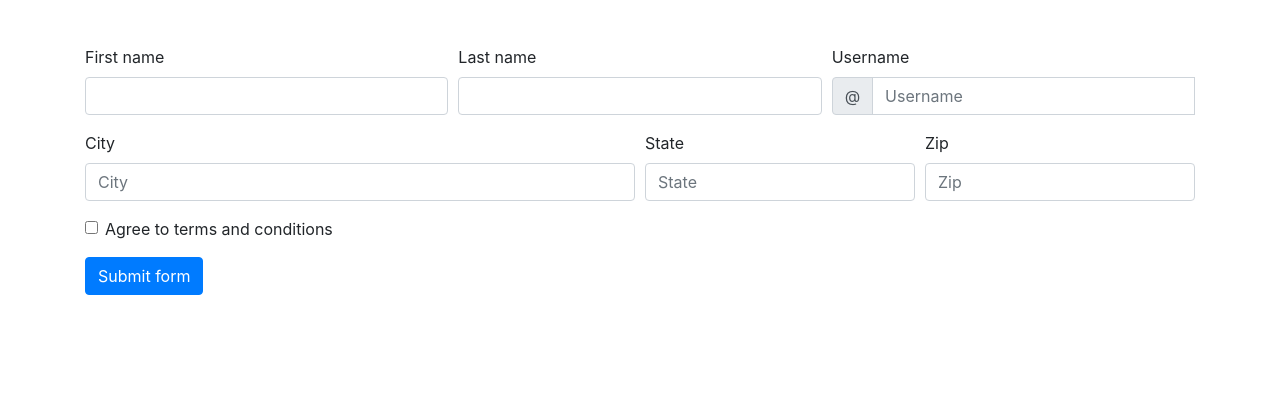
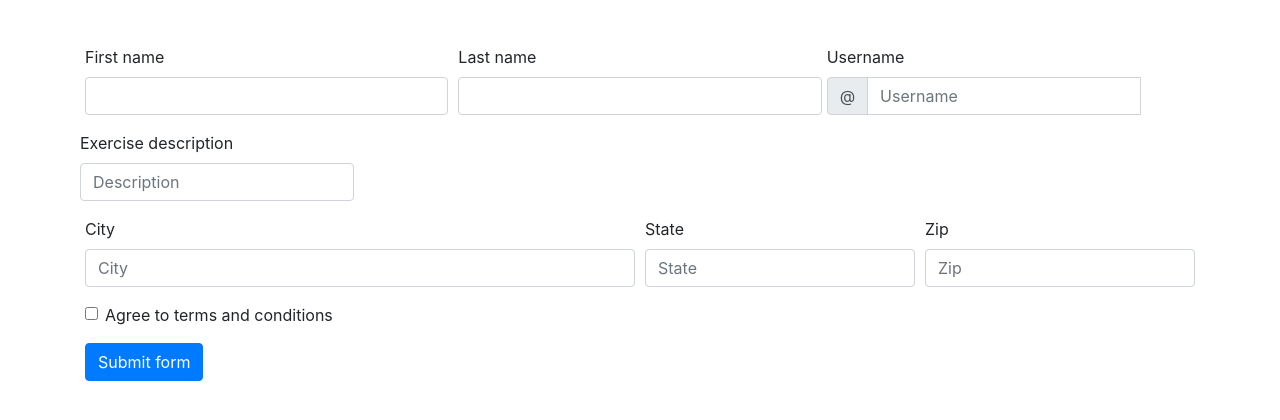
Before and after one commit to jjsanmartino03/mern-exercise-tracker, a React app in the folder mern-tutorial/: page /create in a window 1280 px wide. Shown: the part 178-598 px from the top of the page. Built offline with nearby package versions, Linux system fonts and the light colour scheme.

Commit message:
Played around and learned with Formik

```diff
--- a/mern-tutorial/src/components/CreateExerciseForm.js
+++ b/mern-tutorial/src/components/CreateExerciseForm.js
@@ -1,16 +1,20 @@
 import React from "react";
-import { Formik, Field } from "formik";
+import { Formik, useField, Field } from "formik";
 import { Form, Col, Row, InputGroup, Button } from "react-bootstrap";
 import * as yup from "yup";
 import DatePicker from "react-datepicker";
 import "react-datepicker/dist/react-datepicker.css";
+import { MyUsernameField, DescriptionField } from "./CreateExerciseFormElements";
 
 const schema = yup.object({
-  username: yup.string().required(),
+  username: yup.string().required("Hey bro username required"),
   description: yup.string().required(),
-  duration: yup.string().required(),
-  date: yup.string().required(),
+  duration: yup.number().required(),
+  date: yup.date().required(),
 });
+
+
+
 
 class CreateExerciseForm extends React.Component {
   handleSubmit = (values) => {
@@ -62,26 +66,20 @@ class CreateExerciseForm extends React.Component {
 
                   <Form.Control.Feedback>Looks good!</Form.Control.Feedback>
                 </Form.Group>
-                <Form.Group as={Col} md="4" controlId="validationFormikUsername">
-                  <Form.Label>Username</Form.Label>
-                  <InputGroup>
-                    <InputGroup.Prepend>
-                      <InputGroup.Text id="inputGroupPrepend">@</InputGroup.Text>
-                    </InputGroup.Prepend>
-                    <Form.Control
-                      type="text"
-                      placeholder="Username"
-                      aria-describedby="inputGroupPrepend"
-                      name="username"
-                      value={values.username}
-                      onChange={handleChange}
-                      isInvalid={!!errors.username}
-                    />
-                    <Form.Control.Feedback type="invalid">
-                      {errors.username}
-                    </Form.Control.Feedback>
-                  </InputGroup>
-                </Form.Group>
+
+
+                <MyUsernameField
+                  type="text"
+                  name="username"
+                  placeholder="Username"
+                  label="Username" />
+                <DescriptionField
+                type="text"
+                name="description"
+                placeholder="Description"
+                label="Exercise description"/>
+
+
               </Form.Row>
               <Form.Row>
                 <Form.Group as={Col} md="6" controlId="validationFormik03">
--- /dev/null
+++ b/mern-tutorial/src/components/CreateExerciseFormElements.js
@@ -0,0 +1,46 @@
+import React from "react";
+import { Form, InputGroup, Col } from "react-bootstrap";
+import { useField } from "formik";
+
+export const MyUsernameField = ({ label, ...props }) => {
+  const [field, meta] = useField(props);
+  console.log(meta.error);
+  return (
+    <Form.Group controlId="validationFormikUsername">
+      <Form.Label>{label}</Form.Label>
+      <InputGroup>
+        <InputGroup.Prepend>
+          <InputGroup.Text id="inputGroupPrepend">@</InputGroup.Text>
+        </InputGroup.Prepend>
+        <Form.Control
+          aria-describedby="inputGroupPrepend"
+          {...field} {...props}
+          isInvalid={meta.error && meta.touched}
+          isValid={!meta.error && meta.touched}
+        />
+        <Form.Control.Feedback type="invalid">
+          {meta.error}
+        </Form.Control.Feedback>
+        <Form.Control.Feedback>
+          "Looks good!"
+        </Form.Control.Feedback>
+      </InputGroup>
+    </Form.Group>
+  );
+};
+
+export const DescriptionField = ({ label, ...props }) => {
+  const [field, meta] = useField(props);
+
+  return (
+    <Form.Group controlId="validationFormikDescription">
+      <Form.Label>{label}</Form.Label>
+      <Form.Control
+          {...field} {...props}
+          isInvalid={meta.error && meta.touched}
+          isValid={!meta.error && meta.touched}
+          >
+      </Form.Control>
+    </Form.Group>
+  );
+};
--- a/mern-tutorial/src/css/index.css
+++ b/mern-tutorial/src/css/index.css
@@ -4,7 +4,7 @@ body {
   margin: 0;
   font-family: -apple-system, BlinkMacSystemFont, 'Segoe UI', 'Roboto', 'Oxygen',
     'Ubuntu', 'Cantarell', 'Fira Sans', 'Droid Sans', 'Helvetica Neue',
-    sans-serif;
+    sans-serif!important;
   -webkit-font-smoothing: antialiased;
   -moz-osx-font-smoothing: grayscale;
 }
```
